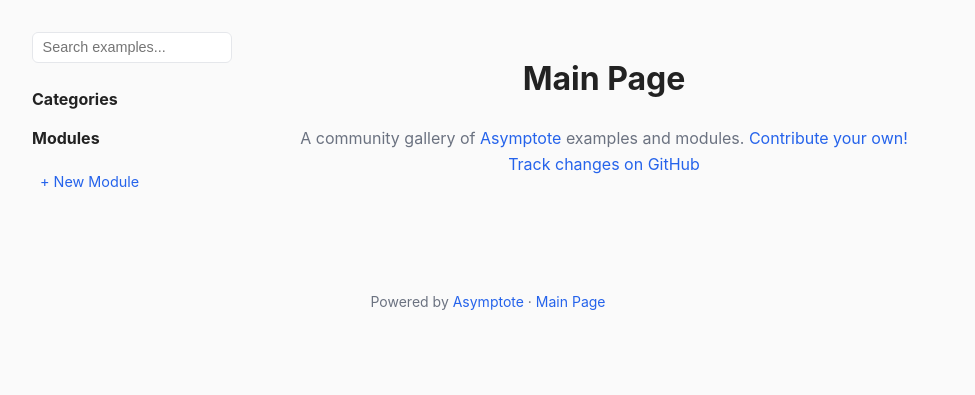
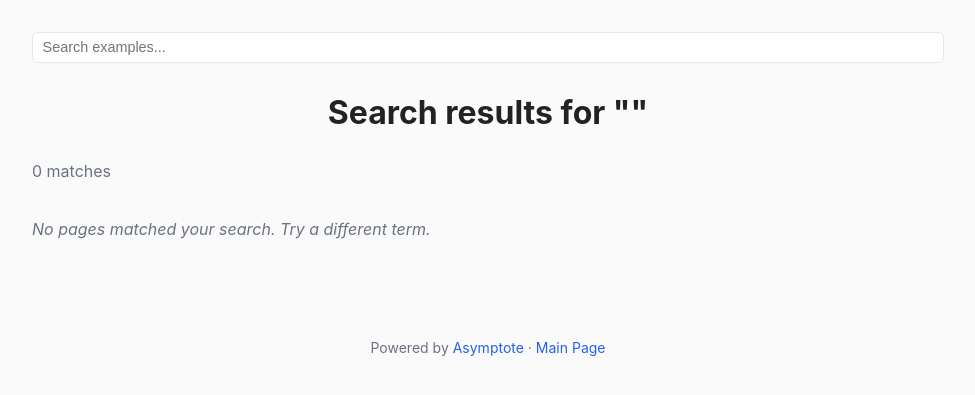
Before and after one commit to vectorgraphics/asymptote-wiki, a Flask app: page /search in a window 1280 px wide. Shown: the part 66-461 px from the top of the page, without its empty margins (152-1127 px from the left). Run offline with Flask 3, Linux system fonts and the light colour scheme; parts of the project's set-up code (start-up, migrations or seed data) failed here and were passed over; some libraries are stand-ins or nearby versions.

Commit message:
Dedicated search results page without the category sidebar

```diff
--- a/app.py
+++ b/app.py
@@ -431,11 +431,7 @@ def search():
     """Search pages by title, author, tags, or source content."""
     query = request.args.get("q", "").strip()
     pages = search_pages(PAGES_DIR, query) if query else []
-    tree = category_tree(PAGES_DIR)
-    modules = [f.name for f in sorted(PAGES_DIR.iterdir())
-               if f.is_file() and f.suffix == ".asy" and not f.name.startswith(".")]
-    return render_template("index.html", pages=pages, tree=tree,
-                           current_cat="", search_query=query, modules=modules)
+    return render_template("search.html", pages=pages, search_query=query)
 
 
 @app.route("/category/<path:cat>")
--- a/templates/index.html
+++ b/templates/index.html
@@ -1,7 +1,7 @@
 
 {% extends "base.html" %}
 {% block title %}
-{% if search_query %}Search: {{ search_query }}{% elif current_cat %}{{ current_cat }}{% else %}Main Page{% endif %} -- Asymptote Wiki{% endblock %}
+{% if current_cat %}{{ current_cat }}{% else %}Main Page{% endif %} -- Asymptote Wiki{% endblock %}
 {% macro render_tree(categories, current_cat) %}
 <ul class="cat-tree">
     {% for cat in categories %}
@@ -20,12 +20,7 @@
 {% block content %}
 <div class="index-layout">
     <aside class="sidebar">
-        <form action="{{ url_for('search') }}" method="get" class="search-form">
-            <input type="text" name="q" placeholder="Search examples..."
-                   value="{{ search_query or '' }}" id="search-input">
-            <button type="button" class="search-clear" id="search-clear"
-                    style="display:none;" title="Clear">&times;</button>
-        </form>
+        {% include "search_form.html" %}
 
         <h2>Categories</h2>
         {% if tree %}
@@ -44,10 +39,6 @@
     </aside>
 
     <div class="gallery-main">
-        {% if search_query %}
-        <h1>Search results for "{{ search_query }}"</h1>
-        <p class="subtitle">{{ pages|length }} match{{ 'es' if pages|length != 1 }}</p>
-        {% else %}
         <h1>{% if current_cat %}{{ current_cat }}{% else %}Main Page{% endif %}</h1>
         {% if not current_cat %}
         <div class="subtitle-block">
@@ -56,12 +47,9 @@
         <p class="subtitle"><a href="https://github.com/vectorgraphics/asymptote-wiki-data" target="_blank">Track changes on GitHub</a></p>
         </div>
         {% endif %}
-        {% endif %}
 
         {% if pages %}
         {% include "gallery.html" %}
-        {% elif search_query %}
-        <p class="no-results">No pages matched your search. Try a different term.</p>
         {% endif %}
     </div>
 </div>
@@ -70,18 +58,5 @@
 document.querySelectorAll('.thumb-frame').forEach(f => {
     f.parentElement.addEventListener('mouseenter', () => f.contentWindow.focus());
 });
-// Search clear button
-const searchInput = document.getElementById('search-input');
-const searchClear = document.getElementById('search-clear');
-if (searchInput && searchClear) {
-    const toggleClear = () => searchClear.style.display = searchInput.value ? '' : 'none';
-    searchInput.addEventListener('input', toggleClear);
-    toggleClear();
-    searchClear.addEventListener('click', () => {
-        searchInput.value = '';
-        searchInput.focus();
-        toggleClear();
-    });
-}
 </script>
 {% endblock %}
--- /dev/null
+++ b/templates/search.html
@@ -0,0 +1,17 @@
+
+{% extends "base.html" %}
+{% block title %}Search: {{ search_query }} -- Asymptote Wiki{% endblock %}
+{% block content %}
+<div class="gallery-main">
+    {% include "search_form.html" %}
+
+    <h1>Search results for "{{ search_query }}"</h1>
+    <p class="subtitle">{{ pages|length }} match{{ 'es' if pages|length != 1 }}</p>
+
+    {% if pages %}
+    {% include "gallery.html" %}
+    {% else %}
+    <p class="no-results">No pages matched your search. Try a different term.</p>
+    {% endif %}
+</div>
+{% endblock %}
--- /dev/null
+++ b/templates/search_form.html
@@ -0,0 +1,24 @@
+
+{# Search box + its clear-button behaviour. Included wherever a search input
+   is needed (the main-page sidebar and the search results page). #}
+<form action="{{ url_for('search') }}" method="get" class="search-form">
+    <input type="text" name="q" placeholder="Search examples..."
+           value="{{ search_query or '' }}" id="search-input">
+    <button type="button" class="search-clear" id="search-clear"
+            style="display:none;" title="Clear">&times;</button>
+</form>
+<script>
+(function() {
+    const searchInput = document.getElementById('search-input');
+    const searchClear = document.getElementById('search-clear');
+    if (!searchInput || !searchClear) return;
+    const toggleClear = () => searchClear.style.display = searchInput.value ? '' : 'none';
+    searchInput.addEventListener('input', toggleClear);
+    toggleClear();
+    searchClear.addEventListener('click', () => {
+        searchInput.value = '';
+        searchInput.focus();
+        toggleClear();
+    });
+})();
+</script>
```
